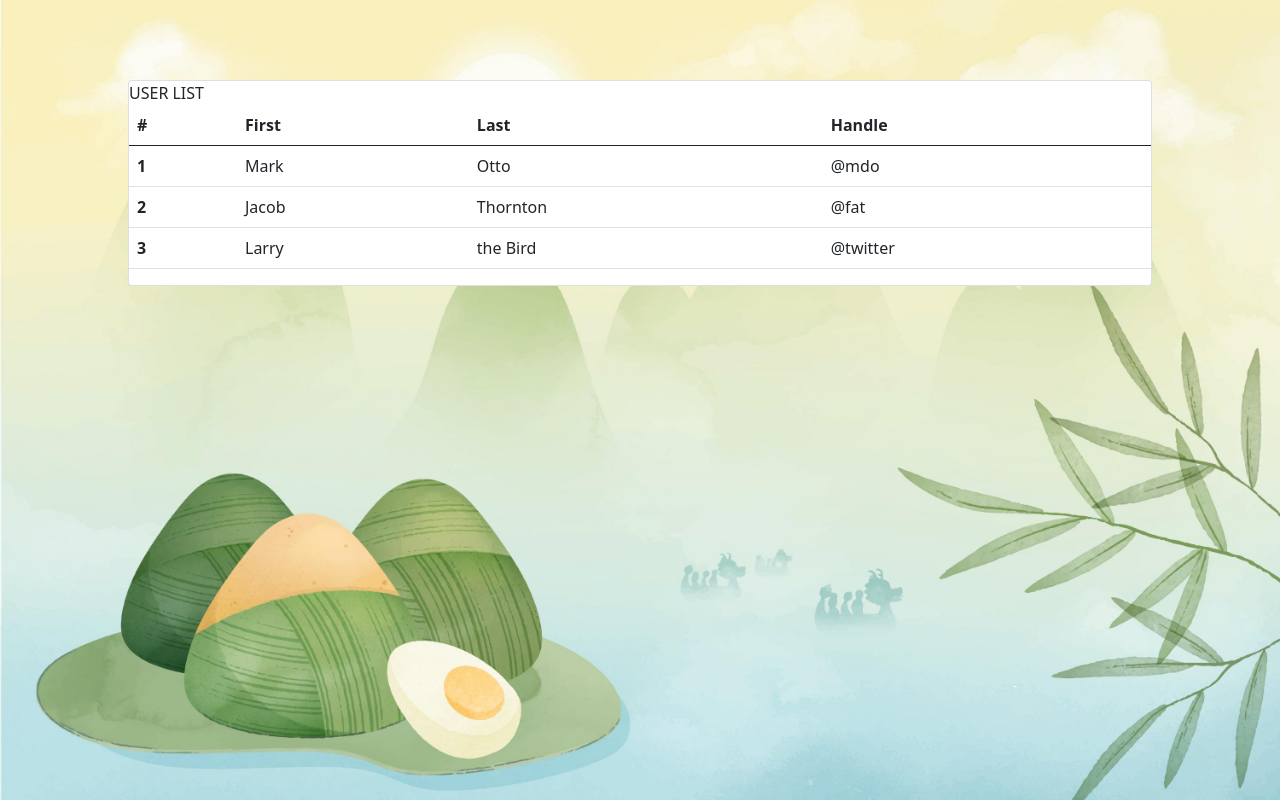
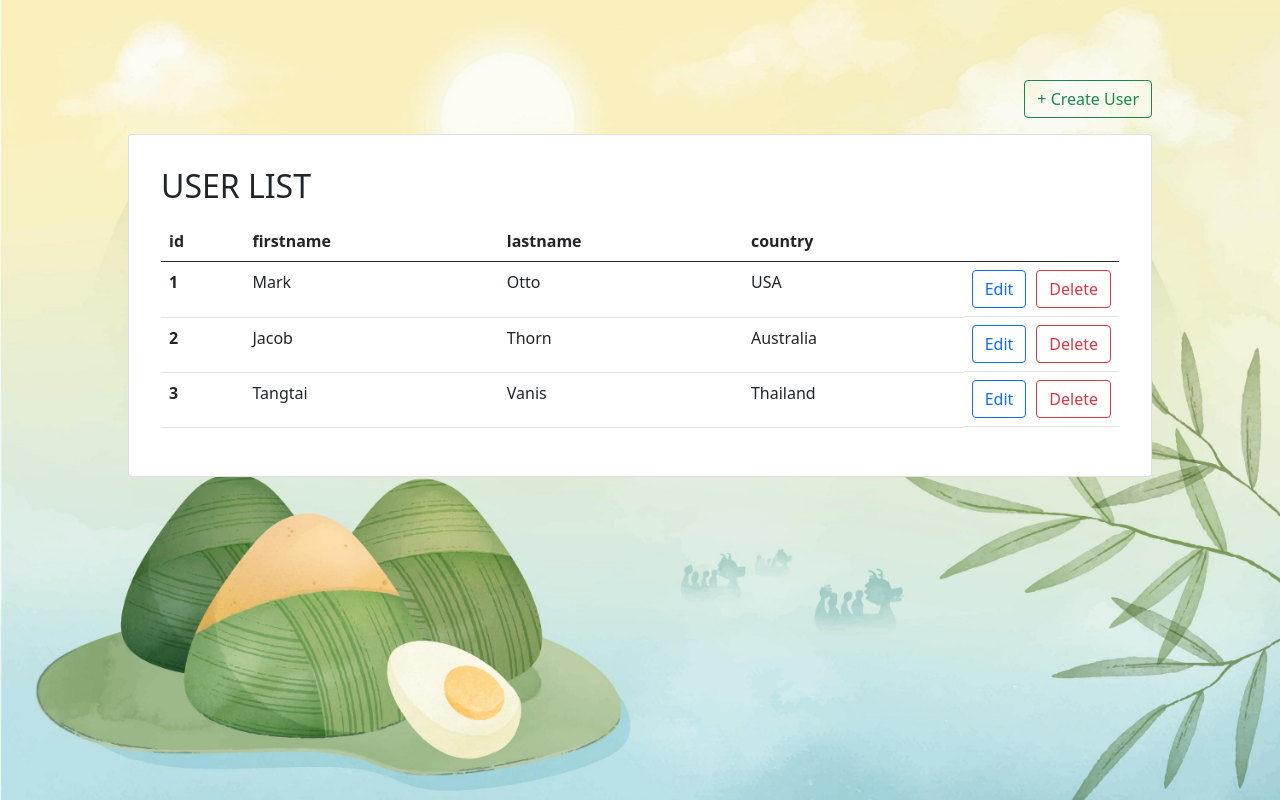
Before and after one commit to natcha0012/ITOP, an Angular app: page /user-list in a window 1280 px wide. Before the commit this address led to /. Built offline with nearby package versions, Linux system fonts and the light colour scheme.

Commit message:
implement user list UI

```diff
--- a/src/app/app-routing.module.ts
+++ b/src/app/app-routing.module.ts
@@ -1,7 +1,11 @@
 import { NgModule } from '@angular/core';
 import { RouterModule, Routes } from '@angular/router';
+import { UserListPageComponent } from './user-list-page/user-list-page.component';
 
-const routes: Routes = [];
+const routes: Routes = [
+  { path: 'user-list', component: UserListPageComponent },
+  { path: '', redirectTo: '/user-list', pathMatch: 'prefix' }
+];
 
 @NgModule({
   imports: [RouterModule.forRoot(routes)],
--- a/src/app/app.component.css
+++ b/src/app/app.component.css
@@ -8,7 +8,8 @@
     width: 100vw;
     background-size: cover;
     background-position: center;
-    display: flex;
+    z-index: -1;
+    /* display: flex;
     padding-top: 5rem;
-    justify-content: center;
+    justify-content: center;*/
 }
--- a/src/app/app.component.html
+++ b/src/app/app.component.html
@@ -1,5 +1,4 @@
 <div class="main-page">
-  <app-table></app-table>
 </div>
 
 <router-outlet></router-outlet>
--- a/src/app/app.module.ts
+++ b/src/app/app.module.ts
@@ -4,11 +4,13 @@ import { BrowserModule } from '@angular/platform-browser';
 import { AppRoutingModule } from './app-routing.module';
 import { AppComponent } from './app.component';
 import { TableComponent } from './table/table.component';
+import { UserListPageComponent } from './user-list-page/user-list-page.component';
 
 @NgModule({
   declarations: [
     AppComponent,
-    TableComponent
+    TableComponent,
+    UserListPageComponent
   ],
   imports: [
     BrowserModule,
--- a/src/app/table/table.component.css
+++ b/src/app/table/table.component.css
@@ -1,3 +1,18 @@
 .user-list {
     width: 80vw;
+    padding: 2rem;
 }
+
+.edit-button {
+    display: flex;
+    justify-content: flex-end;
+    white-space: nowrap;
+}
+
+/* .table {
+    table-layout: fixed !important;
+} */
+
+.id-column {
+    width: 10px;
+}
--- a/src/app/table/table.component.html
+++ b/src/app/table/table.component.html
@@ -1,32 +1,23 @@
 <div class="card user-list">
-    <div>USER LIST</div>
+    <h2 [style.marginBottom.rem]="1">USER LIST</h2>
     <table class="table">
         <thead>
             <tr>
-                <th scope="col">#</th>
-                <th scope="col">First</th>
-                <th scope="col">Last</th>
-                <th scope="col">Handle</th>
+                <th *ngFor="let header of headerTable;" scope="col">{{header}}</th>
+                <th [style.width.px]="1"></th>
             </tr>
         </thead>
         <tbody>
-            <tr>
-                <th scope="row">1</th>
-                <td>Mark</td>
-                <td>Otto</td>
-                <td>@mdo</td>
-            </tr>
-            <tr>
-                <th scope="row">2</th>
-                <td>Jacob</td>
-                <td>Thornton</td>
-                <td>@fat</td>
-            </tr>
-            <tr>
-                <th scope="row">3</th>
-                <td>Larry</td>
-                <td>the Bird</td>
-                <td>@twitter</td>
+            <tr *ngFor="let user of dataSource;">
+                <th scope="row">{{user.id}}</th>
+                <td>{{user.firstName}}</td>
+                <td>{{user.lastName}}</td>
+                <td>{{user.country}}</td>
+                <td class="edit-button">
+                    <button type="button" class="btn btn-outline-primary">Edit</button>
+                    <button [style.marginLeft.px]="10" type="button" class="btn btn-outline-danger">Delete</button>
+                </td>
+
             </tr>
         </tbody>
     </table>
--- a/src/app/table/table.component.ts
+++ b/src/app/table/table.component.ts
@@ -1,4 +1,5 @@
-import { Component, OnInit } from '@angular/core';
+import { Component, Input, OnInit } from '@angular/core';
+import { User } from 'src/models/user.model';
 
 @Component({
   selector: 'app-table',
@@ -7,9 +8,32 @@ import { Component, OnInit } from '@angular/core';
 })
 export class TableComponent implements OnInit {
 
+  @Input() headerTable?: string[] = ['id', 'firstname', 'lastname', 'country']
+  @Input() dataSource?: User[]
+
   constructor() { }
 
   ngOnInit(): void {
+    this.dataSource = [
+      {
+        id: 1,
+        firstName: 'Mark',
+        lastName: 'Otto',
+        country: 'USA'
+      },
+      {
+        id: 2,
+        firstName: 'Jacob',
+        lastName: 'Thorn',
+        country: 'Australia'
+      },
+      {
+        id: 3,
+        firstName: 'Tangtai',
+        lastName: 'Vanis',
+        country: 'Thailand'
+      },
+    ]
   }
 
 }
--- /dev/null
+++ b/src/app/user-list-page/user-list-page.component.css
@@ -0,0 +1,15 @@
+.main-content {
+    display: flex;
+    margin-top: 3rem;
+    justify-content: center;
+    flex-direction: column;
+    align-items: center;
+    padding: 2rem;
+}
+
+.create-button {
+    margin-bottom: 1rem;
+    width: 80vw;
+    display: flex;
+    justify-content: flex-end;
+}
--- /dev/null
+++ b/src/app/user-list-page/user-list-page.component.html
@@ -0,0 +1,6 @@
+<div class="main-content">
+    <div class="create-button">
+        <button type="button" class="btn btn-outline-success"> + Create User</button>
+    </div>
+    <app-table></app-table>
+</div>
--- /dev/null
+++ b/src/app/user-list-page/user-list-page.component.ts
@@ -0,0 +1,15 @@
+import { Component, OnInit } from '@angular/core';
+
+@Component({
+  selector: 'app-user-list-page',
+  templateUrl: './user-list-page.component.html',
+  styleUrls: ['./user-list-page.component.css']
+})
+export class UserListPageComponent implements OnInit {
+
+  constructor() { }
+
+  ngOnInit(): void {
+  }
+
+}
--- /dev/null
+++ b/src/models/user.model.ts
@@ -0,0 +1,6 @@
+export interface User {
+    id: number;
+    firstName: string;
+    lastName: string;
+    country: string;
+}
```
